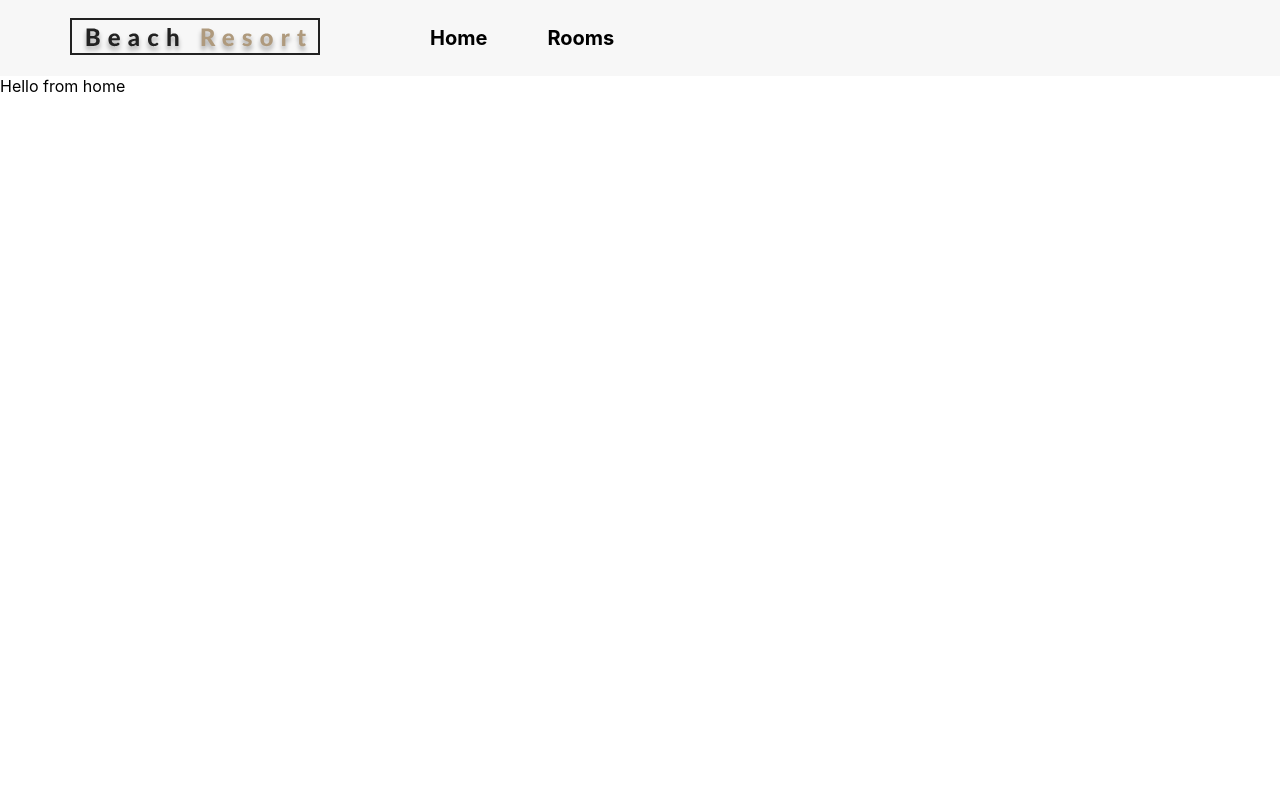
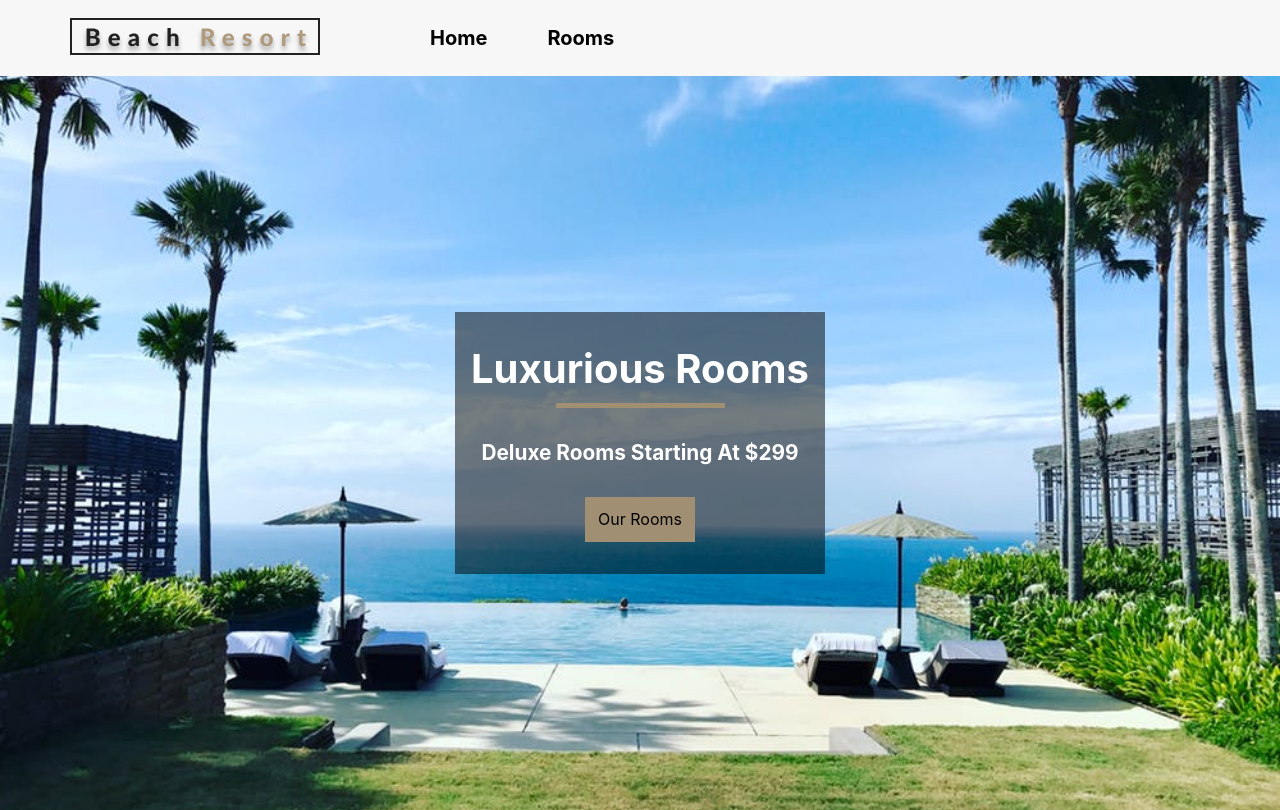
Before and after one commit to tranhieu99/resort, a React (Create React App) app: page / in a window 1280 px wide. Built offline with nearby package versions, Linux system fonts and the light colour scheme.

Commit message:
custom banner to all pages

```diff
--- a/src/App.css
+++ b/src/App.css
@@ -121,3 +121,58 @@ ul.__navbar-menu {
 display: none;
 }
 }
+
+.defaultHero, .roomsHero{
+    background: url('./images/defaultBcg.jpeg') center no-repeat;
+    background-size: cover;
+    min-height: calc(100vh - 66px);
+    display:flex;
+    justify-content: center;
+    align-items: center;
+}
+.roomsHero{
+    background: url("./images/details-1.jpeg") center;
+    min-height: 60vh;
+}
+.banner {
+    padding: 2rem 1rem;
+    background: rgba(0,0,0,0.5);
+    display: inline-block;
+    text-align: center;
+}
+.btn-primary {
+    color: black;
+    background: var(--primary-color);
+    padding: .6rem .6rem;
+    display: inline-block;
+    transition: .3s all;
+    text-align: center;
+    border: 3px solid var(--primary-color);
+}
+.btn-primary:hover {
+    color: var(--primary-color);
+    background: transparent;
+
+}
+.banner h1 {
+    color: #fff;
+    text-transform: capitalize;
+    font-weight: bold;
+    font-size: 2.5rem;
+}
+
+.divider {
+    height: 5px;
+    width: 50%;
+    background: var(--primary-color);
+    margin: .6rem auto;
+}
+
+.banner p {
+    font-size: 1.3rem;
+    color: #fff;
+    font-weight: bold;
+    text-align: center;
+    margin: 2rem 0px;
+    text-transform: capitalize;
+}
--- a/src/App.js
+++ b/src/App.js
@@ -16,8 +16,8 @@ class App extends React.Component {
         <Navbar />
         <Switch>
         <Route path = "/" exact component ={Home} />
-        <Route path = "/rooms" exact component ={Room} />
-        <Route path = "/rooms/:slug" exact component ={SingleRoom} />
+        <Route path = "/rooms/"  component ={Room} />
+        <Route path = "/rooms/:slug"  component ={SingleRoom} />
         <Route component = {Error} />
         </Switch>
 
--- /dev/null
+++ b/src/components/Banner.js
@@ -0,0 +1,12 @@
+import React from 'react'
+
+export default function Banner({children,title,subtitle}) {
+    return (
+        <div className="banner">
+            <h1>{title}</h1>
+            <div className="divider"></div>
+            <p>{subtitle}</p>
+            {children}
+        </div>
+    )
+}
--- a/src/components/Hero.js
+++ b/src/components/Hero.js
@@ -0,0 +1,12 @@
+import React from 'react'
+
+export default function Hero({children, hero}) {
+    return (
+       <head className = {hero}>
+        {children}
+       </head>
+    )
+}
+Hero.defaultProps =  {
+    hero: 'defaultHero'
+}
--- a/src/components/Navbar.js
+++ b/src/components/Navbar.js
@@ -29,7 +29,7 @@ export default function Navbar(props) {
                         <Link to = "/">Home</Link>
                     </li>
                     <li>
-                        <Link to = "/rooms">Rooms</Link>
+                        <Link to = "/rooms/">Rooms</Link>
                     </li>
                 </ul>
             </div>
--- a/src/page/Error.js
+++ b/src/page/Error.js
@@ -1,9 +1,15 @@
 import React from 'react'
+import {Link} from 'react-router-dom'
+
+import Hero from '../components/Hero'
+import Banner from '../components/Banner'
 
 export default function Error() {
     return (
-        <div>
-            Hello from Error page
-        </div>
+        <Hero >
+        <Banner title="404 NOT FOUND">
+        <Link to = "/" className="btn-primary"> Return home </Link>
+        </Banner>
+    </Hero>
     )
 }
--- a/src/page/Home.js
+++ b/src/page/Home.js
@@ -1,12 +1,20 @@
 
 import React, { Component } from 'react'
 import '../App.css'
+import {Link} from 'react-router-dom'
+
+import Hero from '../components/Hero'
+import Banner from '../components/Banner'
+
 export default class Home extends Component {
     render() {
         return (
-            <div>
-                Hello from home
-            </div>
+            <Hero >
+                <Banner title ="luxurious rooms" subtitle = "deluxe rooms starting at $299">
+                    <Link to = "/rooms" className="btn-primary"> Our Rooms </Link>
+                </Banner>
+
+            </Hero>
         )
     }
 }
--- a/src/page/Room.js
+++ b/src/page/Room.js
@@ -1,11 +1,16 @@
 import React, { Component } from 'react'
+import {Link} from 'react-router-dom'
 
+import Hero from '../components/Hero'
+import Banner from '../components/Banner';
 export default class Room extends Component {
     render() {
         return (
-            <div>
-                Hello from Room
-            </div>
+           <Hero hero = "roomsHero" >
+               <Banner title="Our Rooms">
+               <Link to = "/" className="btn-primary"> Return home </Link>
+               </Banner>
+           </Hero>
         )
     }
 }
```
